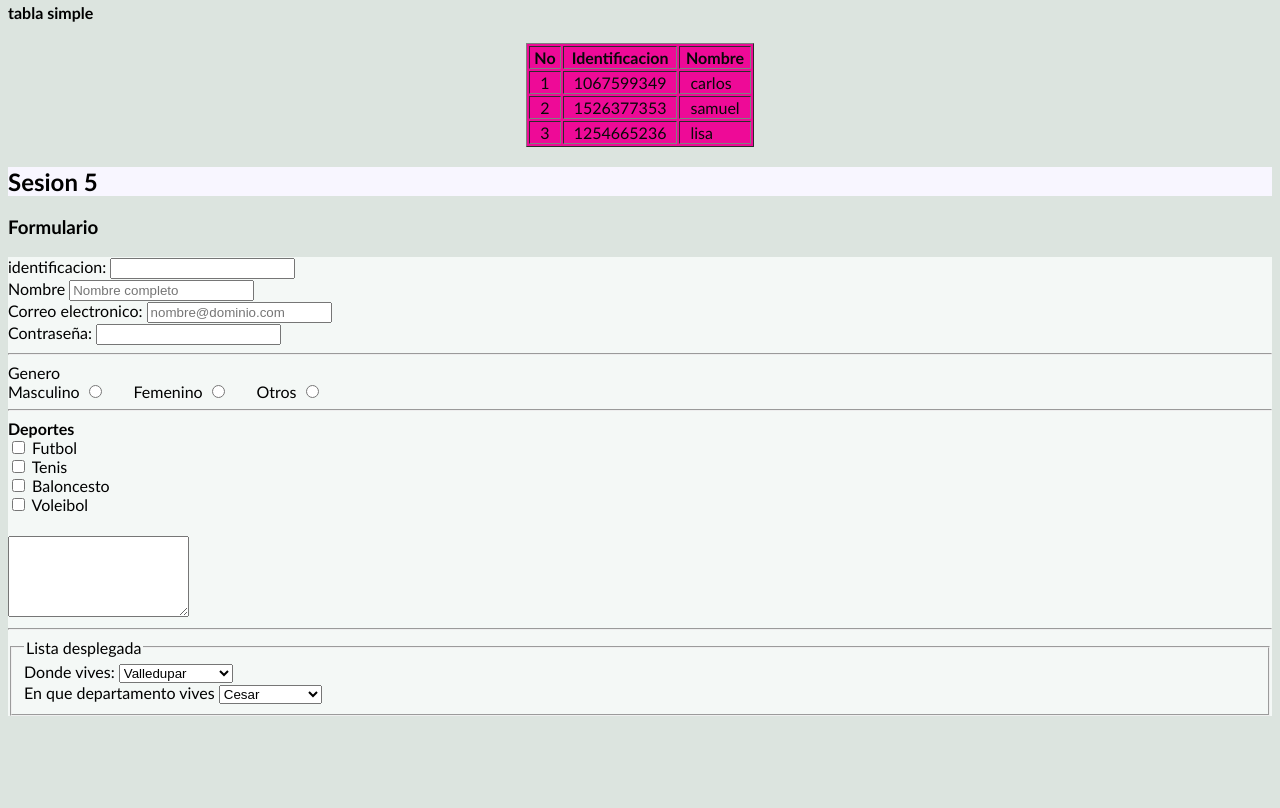
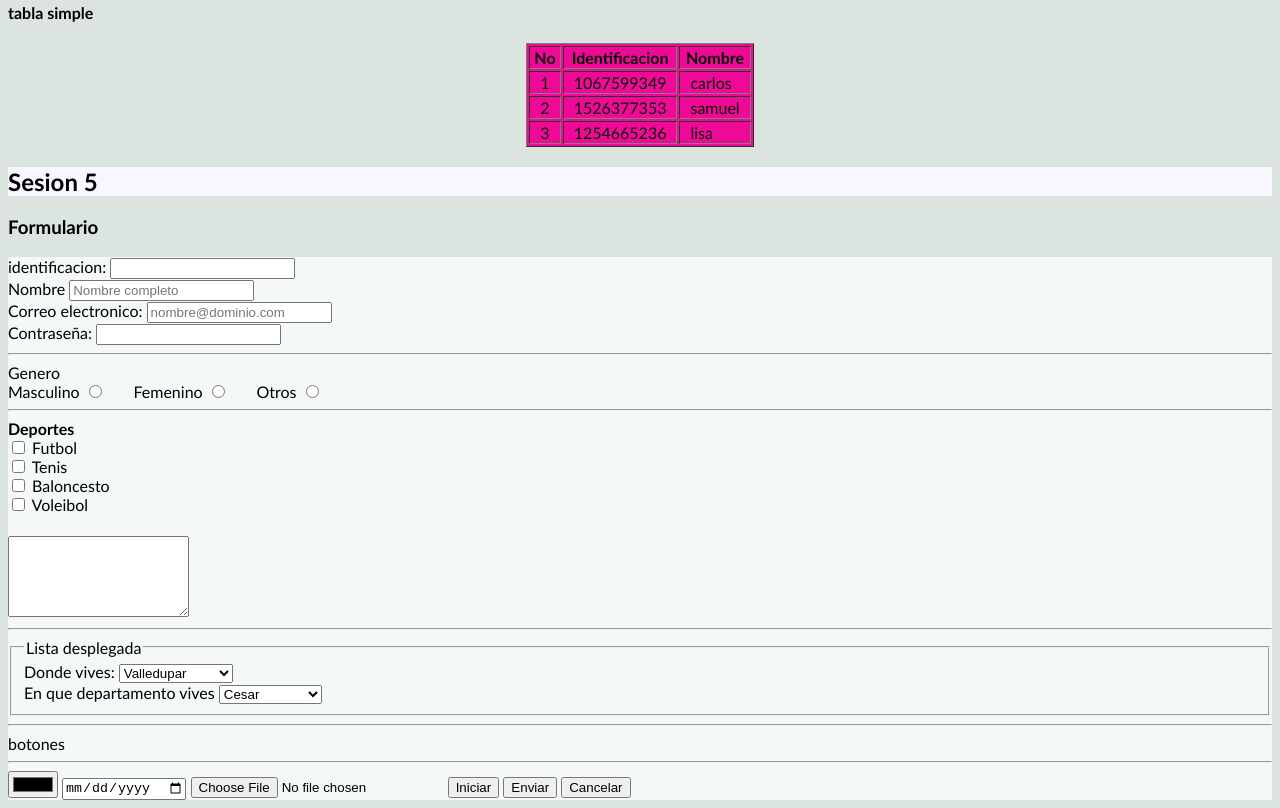
Before and after one commit to EstebanArrieta20/Prueba_1_, a plain HTML site: page index.html in a window 1280 px wide. Shown: the part 1942-2750 px from the top of the page. Before the commit the page ends 2666 px from the top, so only its background shows below. Drawn offline with Linux system fonts and the light colour scheme.

Commit message:
ultima configuracion antes de subirlo a github

```diff
--- a/index.html
+++ b/index.html
@@ -176,7 +176,7 @@
             <label for="">Tenis</label>
         </div>
 
-        <div>
+
             <div>
                 <input type="checkbox" name="Baloncesto" id="Baloncesto">
                 <label for="">Baloncesto</label>
@@ -219,6 +219,18 @@
                     </select>
                 </div>
             </fieldset>
+            <hr>
+            botones
+            <hr>
+        <section>
+            <input type="color" name="" id >
+            <input type="date" name=""id>
+            <input type="file" name=""id>
+            <input type="button" value="Iniciar"id>
+            <input type="submit" value="Enviar">
+            <input type="reset" value="Cancelar">
+
+        </section>
     </form>
 
 
```
